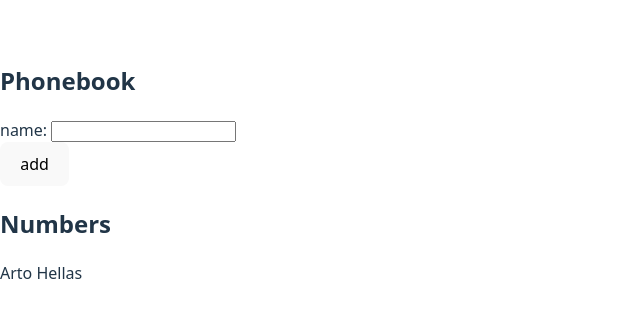
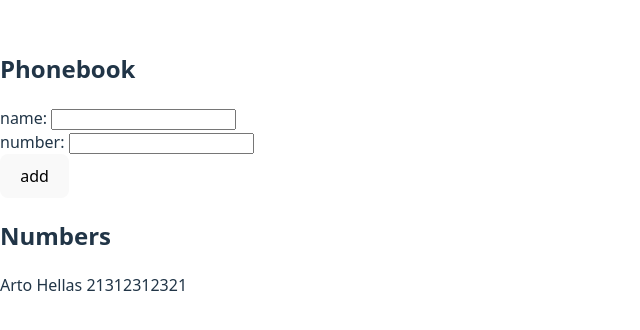
Before and after one commit to erkinun/full_stack_helsinki, a React (Vite) app in the folder part2/phonebook/: page / in a window 1280 px wide. Shown: the part 236-566 px from the top of the page, without its empty margins (0-640 px from the left). Built offline with nearby package versions, Linux system fonts and the light colour scheme.

Commit message:
part 2 exercise 8

```diff
--- a/part2/phonebook/src/App.jsx
+++ b/part2/phonebook/src/App.jsx
@@ -2,9 +2,10 @@ import { useState } from 'react'
 
 const App = () => {
   const [persons, setPersons] = useState([
-    { name: 'Arto Hellas' }
+    { name: 'Arto Hellas', phoneNumber: '21312312321' }
   ])
   const [newName, setNewName] = useState('')
+  const [phoneNumber, setPhoneNumber] = useState('')
 
   const formSubmitFn = (e) => {
     e.preventDefault()
@@ -13,7 +14,8 @@ const App = () => {
       return;
     }
 
-    setPersons((prev) => [...prev, {name: newName}])
+    setPersons((prev) => [...prev, {name: newName, phoneNumber: phoneNumber}])
+    setPhoneNumber('')
     setNewName('')
   }
 
@@ -24,6 +26,7 @@ const App = () => {
         <div>
           name: <input value={newName} onChange={(e) => setNewName(e.target.value)} />
         </div>
+        <div>number: <input value={phoneNumber} onChange={(e) => setPhoneNumber(e.target.value)} /></div>
         <div>
           <button type="submit">add</button>
         </div>
@@ -31,7 +34,7 @@ const App = () => {
       <h2>Numbers</h2>
       {
         <div>
-          {persons.map((p) => (<div key={p.name}>{p.name}</div>))}
+          {persons.map((p) => (<div key={p.name}>{p.name} <span>{p.phoneNumber}</span></div>))}
         </div>
       }
     </div>
```
